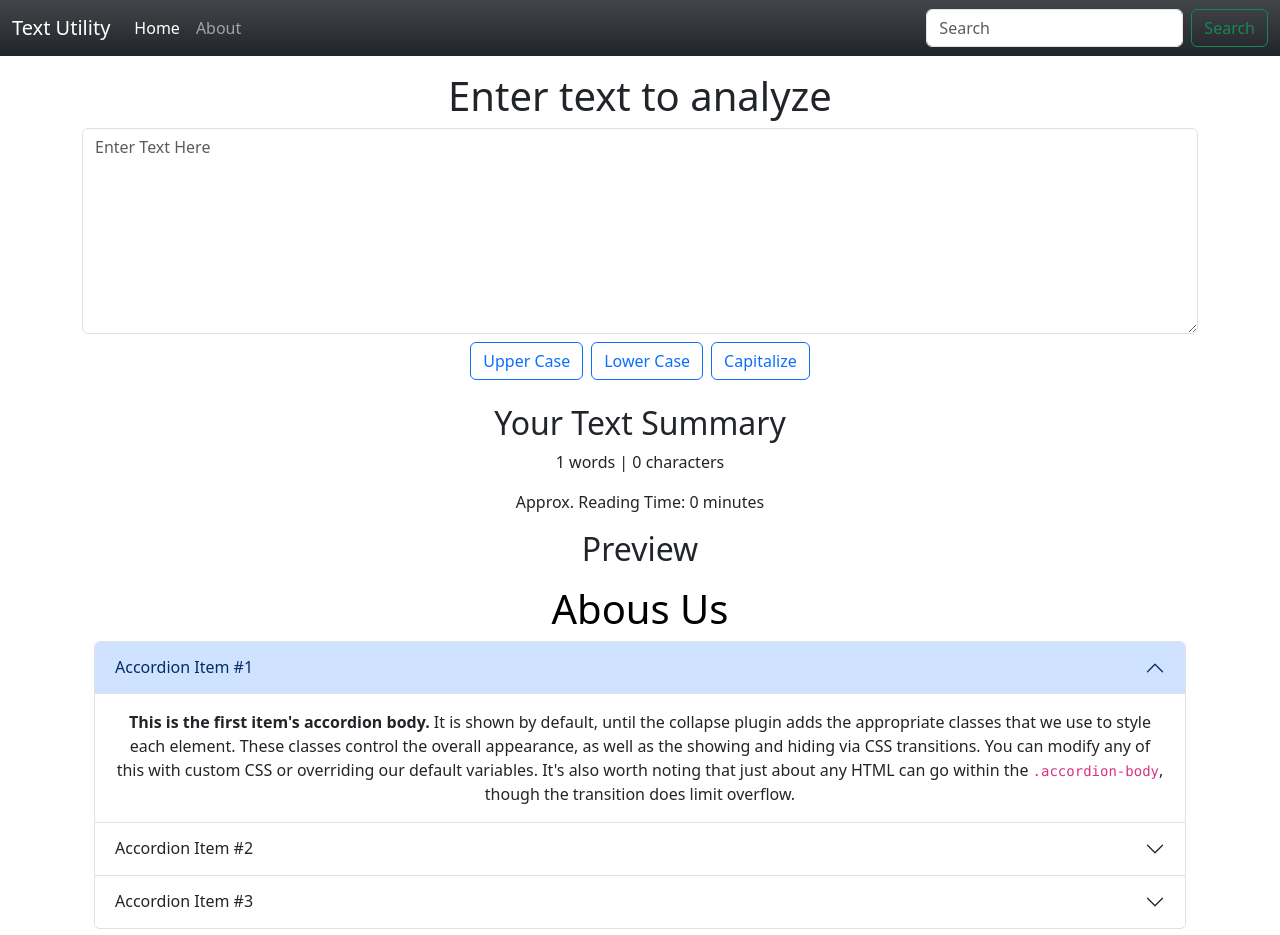
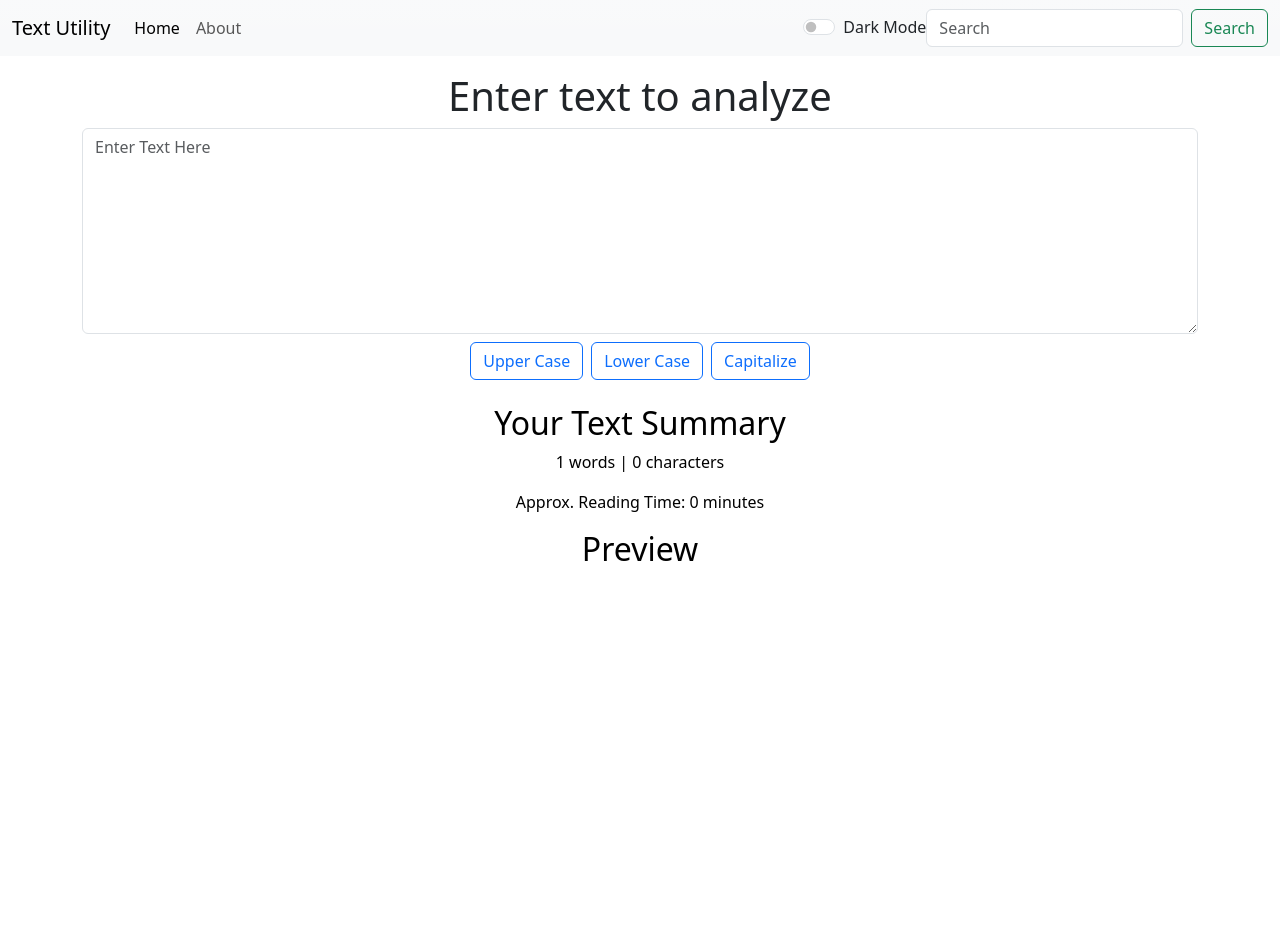
Before and after one commit to aflat00n/ReactJS-Course, a React (Create React App) app in the folder my-app/: page / in a window 1280 px wide. Shown: the top 935 px of the page. After the commit the page ends 800 px from the top, so only its background shows below. Built offline with nearby package versions, Linux system fonts and the light colour scheme.

Commit message:
improved dark mode & refactoring

```diff
--- a/my-app/src/App.js
+++ b/my-app/src/App.js
@@ -1,21 +1,33 @@
 // import logo from './logo.svg';
+import React, { useState } from 'react'
 import './App.css';
-import About from './components/About';
+// import About from './components/About';
 import Navbar from './components/Navbar';
 import TextForm from './components/TextForm';
 
 function App() {
+  const [mode, setMode] = useState('light')
+  const toggleMode = ()=>{
+    if (mode === 'light') {
+      setMode('dark')
+      document.body.style.backgroundColor = '#212529'
+    }
+    else{
+      setMode('light')
+      document.body.style.backgroundColor = 'white'
+    }
+  }
   return (
     <>
       <div className="pagecontainer">
-        {/* <Navbar title='Text Utility' home='Home' about='About'/> */}
-        <Navbar/>
+        <Navbar mode={mode} toggleMode={toggleMode}/>
+        {/* <Navbar/> */}
         <div className="container my-3">
-        <TextForm heading='Enter text to analyze'/>
+        <TextForm heading='Enter text to analyze' mode={mode}/>
         </div>
-        <div className="container text-center">
-        <About/>
-        </div>
+        {/* <div className="container text-center">
+        <About mode={mode}/>
+        </div> */}
       </div>
     </>
   );
--- a/my-app/src/components/About.js
+++ b/my-app/src/components/About.js
@@ -1,29 +1,30 @@
-import React, {useState} from 'react'
+import React from 'react'
 
-export default function About() {
-    const [myStyle, setmyStyle] = useState({
-        color: 'black',
-        backgroundColor: 'white'
-    })
-    const [btnText, setbtnText] = useState('Enable Dark Mode')
-    const toggleStyle = ()=>{
-        if (myStyle.color === 'black') {
-            setmyStyle({
-                color: 'white',
-                backgroundColor: 'black'
-            })
-            setbtnText('Enable Light Mode')
-        }
-        else{
-            setmyStyle({
-                color: 'black',
-                backgroundColor: 'white'
-            })
-            setbtnText('Enable Dark Mode')
-        }
-    }
+export default function About(props) {
+    // const [myStyle, setmyStyle] = useState({
+    //     color: 'black',
+    //     backgroundColor: 'white'
+    // })
+    // const [btnText, setbtnText] = useState('Enable Dark Mode')
+    // const toggleStyle = ()=>{
+    //     if (myStyle.color === 'black') {
+    //         setmyStyle({
+    //             color: 'white',
+    //             backgroundColor: 'black'
+    //         })
+    //         setbtnText('Enable Light Mode')
+    //     }
+    //     else{
+    //         setmyStyle({
+    //             color: 'black',
+    //             backgroundColor: 'white'
+    //         })
+    //         setbtnText('Enable Dark Mode')
+    //     }
+    // }
   return (
-    <div className='container' style={myStyle}>
+    // style={{backgroundColor: props.mode==='dark'?'#212529':'white', color: props.mode==='dark'?'white':'black'}}
+    <div className='container'>
         <h1>Abous Us</h1>
         <div className="accordion" id="accordionExample">
         <div className="accordion-item">
@@ -63,7 +64,7 @@
             </div>
         </div>
         </div>
-        <button className="btn btn-outline-primary mx-1 my-2" onClick={toggleStyle}>{btnText}</button>
+        {/* <button className="btn btn-outline-primary mx-1 my-2" onClick={toggleStyle}>{btnText}</button> */}
     </div>
   )
 }
--- a/my-app/src/components/Navbar.js
+++ b/my-app/src/components/Navbar.js
@@ -4,7 +4,7 @@
 export default function Navbar(props) {
   return (
     <div>
-        <nav className="navbar navbar-expand-lg navbar-dark bg-dark bg-gradient">
+        <nav className={`navbar navbar-expand-lg navbar-${props.mode} bg-${props.mode} bg-gradient`}>
         <div className="container-fluid">
             <a className="navbar-brand" href="/">{props.title}</a>
             <button className="navbar-toggler" type="button" data-bs-toggle="collapse" data-bs-target="#navbarSupportedContent" aria-controls="navbarSupportedContent" aria-expanded="false" aria-label="Toggle navigation">
@@ -19,6 +19,10 @@
                 <a className="nav-link" href="/">{props.about}</a>
                 </li>
             </ul>
+            <div className={`form-check form-switch text-${props.mode==='light'?'dark':'light'}`}>
+                <input className="form-check-input" type="checkbox" role="switch" id="flexSwitchCheckDefault" onClick={props.toggleMode}/>
+                <label className="form-check-label" htmlFor="flexSwitchCheckDefault">Dark Mode</label>
+            </div>
             <form className="d-flex" role="search">
                 <input className="form-control me-2" type="search" placeholder="Search" aria-label="Search"/>
                 <button className="btn btn-outline-success" type="submit">Search</button>
--- a/my-app/src/components/TextForm.js
+++ b/my-app/src/components/TextForm.js
@@ -48,12 +48,12 @@
     <>
         <h1 className='text-center'>{props.heading}</h1>
         <div className="mb-3 text-center">
-            <textarea className="form-control" value={text} placeholder='Enter Text Here' onChange={handleOnChange} id="box" rows="8"></textarea>
+            <textarea className="form-control" value={text} style={{backgroundColor: props.mode==='dark'?'gray':'white', color: props.mode==='dark'?'white':'black'}} placeholder='Enter Text Here' onChange={handleOnChange} id="box" rows="8"></textarea>
             <button className="btn btn-outline-primary mx-1 my-2" onClick={handleUpClick}>Upper Case</button>
             <button className="btn btn-outline-primary mx-1 my-2" onClick={handleLowClick}>Lower Case</button>
             <button className="btn btn-outline-primary mx-1 my-2" onClick={handleCapitalizeClick}>Capitalize</button>
         </div>
-        <div className="container my-3 text-center">
+        <div className="container my-3 text-center" style={{color: props.mode==='dark'?'white':'black'}}>
             <h2>Your Text Summary</h2>
             <p>{text.split(' ').length} words | {text.length} characters</p>
             <p>Approx. Reading Time: {Math.round(text.split(' ').length * 0.008)} minutes</p>
```
